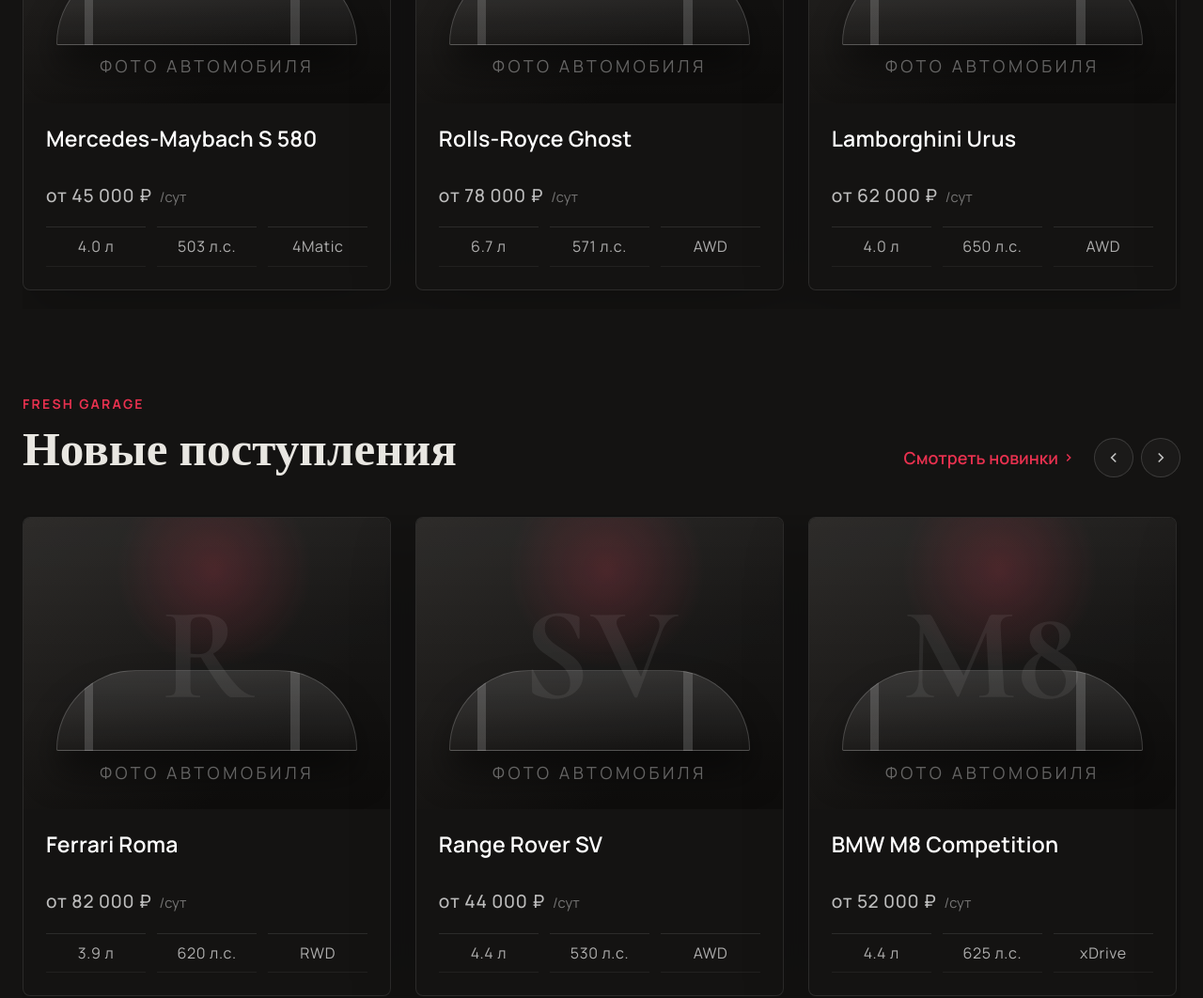
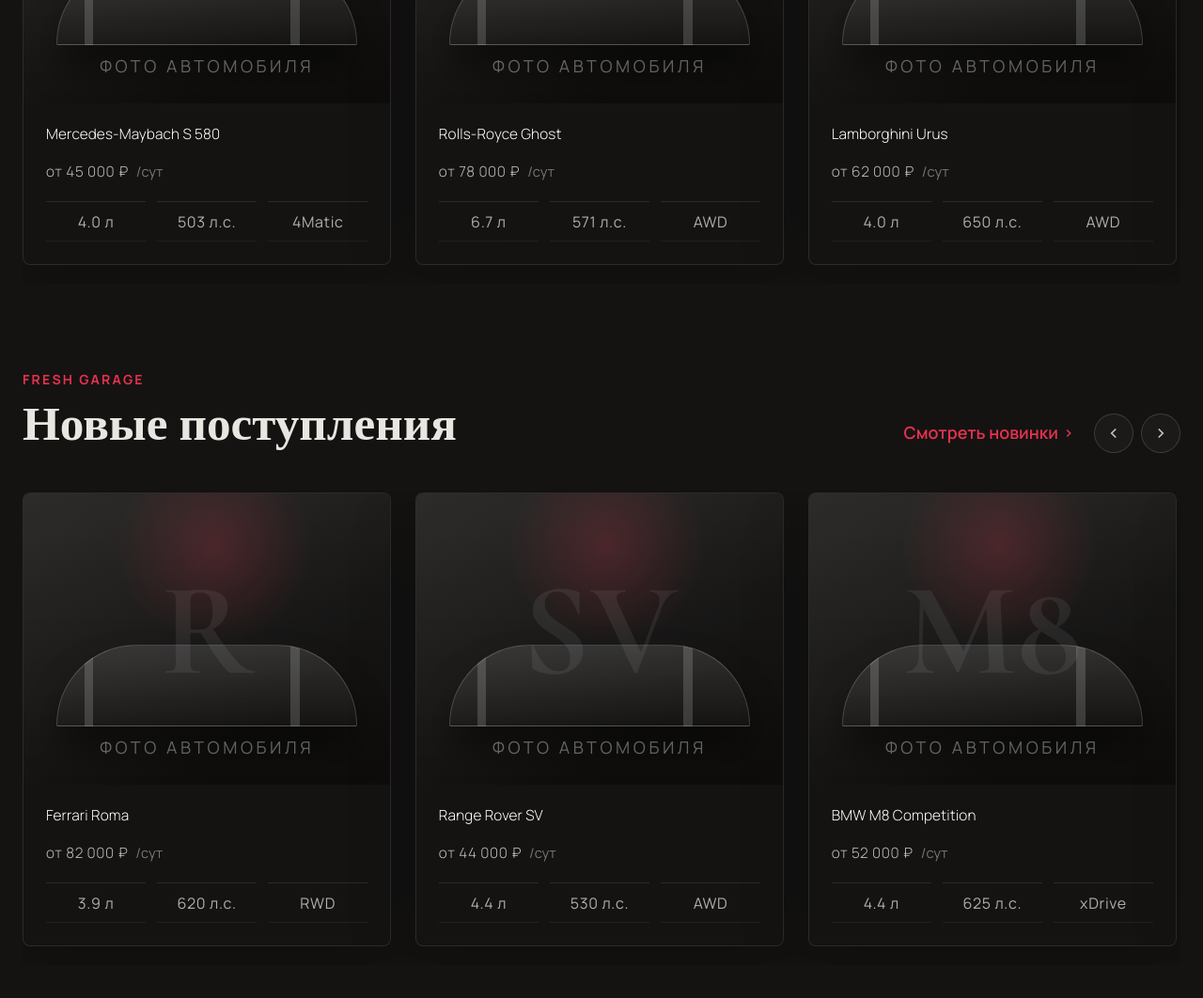
Before and after one commit to hyperruss/frontend-kurs2026, a website built with Vite: page index.html in a window 1280 px wide. Shown: the part 1600-2662 px from the top of the page at 94% size. Built offline with nearby package versions, Linux system fonts and the light colour scheme; a web font is replaced by a local one.

Commit message:
уменьшение шрифтов карточек

```diff
--- a/css/components.css
+++ b/css/components.css
@@ -37,7 +37,7 @@
 .car-spec { display: flex; align-items: center; gap: var(--space-1); font-size: var(--text-xs); color: var(--color-text-muted); }
 .car-spec svg { color: var(--color-text-faint); flex-shrink: 0; }
 .car-card-footer { display: flex; align-items: center; justify-content: space-between; }
-.car-price { font-size: var(--text-xl); font-weight: 300; color: var(--color-text); }
+.car-price { font-size: var(--text-xs); font-weight: 300; color: var(--color-text); }
 .car-price-period { font-size: var(--text-xs); color: var(--color-text-muted); }
 .btn-book { padding: var(--space-2) var(--space-5); background: var(--color-primary); color: #fff; border-radius: var(--radius-full); font-size: var(--text-sm); font-weight: 600; }
 .btn-book:hover { background: var(--color-primary-hover); }
--- a/css/layout.css
+++ b/css/layout.css
@@ -410,10 +410,10 @@
 }
 .showcase-card h3 {
   min-height: 2.3em;
-  margin-bottom: 10px;
+  margin-bottom: 1px;
   color: #fff;
-  font-size: clamp(1.4rem, 1.8vw, 2rem);
-  font-weight: 600;
+  font-size: clamp(0.9rem, 1.2vw, 1.2rem);
+  font-weight: 300;
   letter-spacing: 0.01em;
 }
 .showcase-meta {
@@ -442,8 +442,8 @@
   color: rgba(255,255,255,0.72);
 }
 .showcase-footer span {
-  font-size: clamp(1.2rem, 1.22vw, 1.48rem);
-  font-weight: 500;
+  font-size: clamp(0.9rem, 1.2vw, 1.2rem);
+  font-weight: 300;
   letter-spacing: 0.04em;
   line-height: 1;
 }
```
